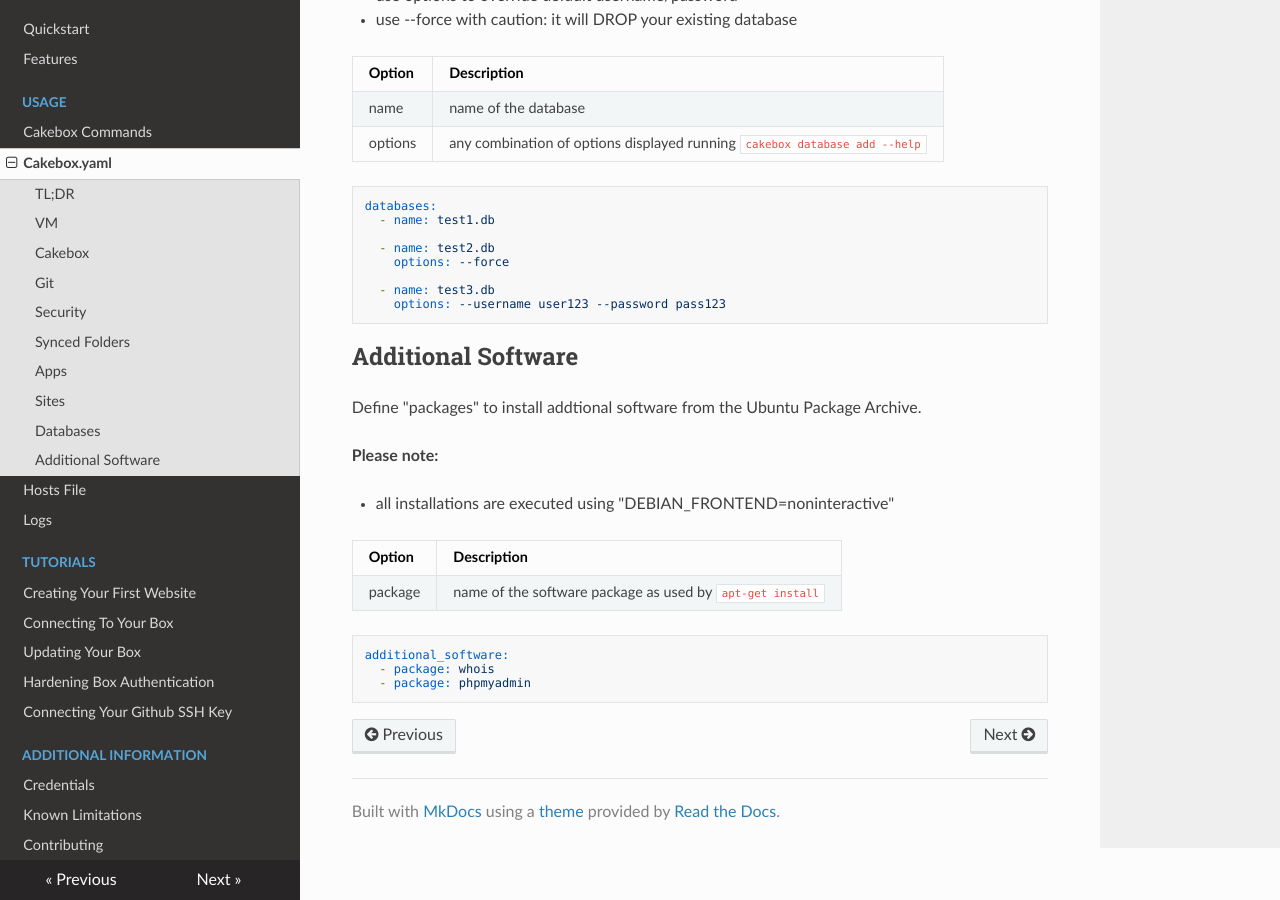
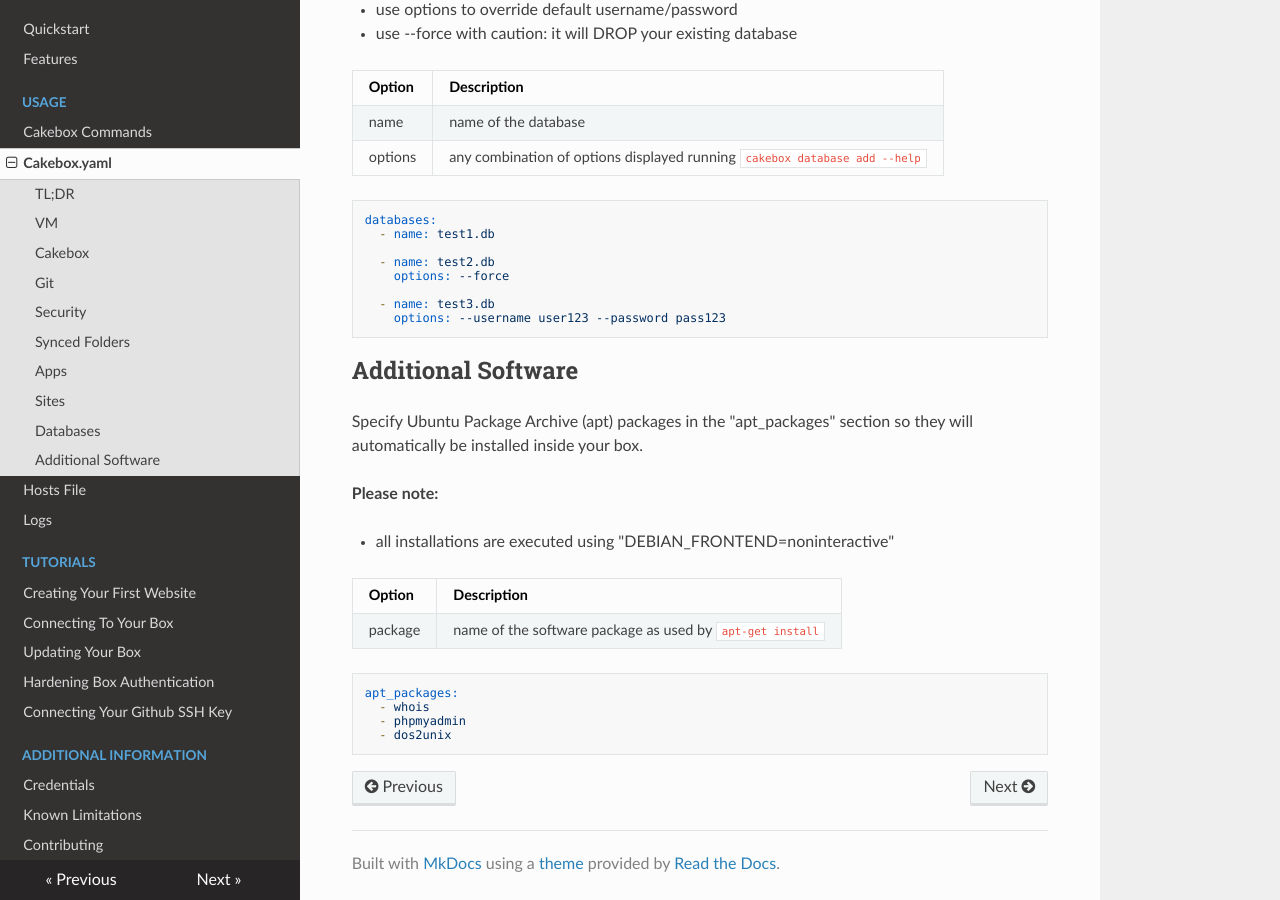
Before and after one commit to alt3/cakebox, an MkDocs documentation site: the page built from docs/sources/usage/cakebox-yaml.md, in a window 1280 px wide and 900 px high, scrolled down 5540 px. Built offline with MkDocs 1.6.1, drawn with Linux system fonts in a browser that asks for light colours; nearby versions of some CDN libraries; old or Windows-style settings are respelled for this version of MkDocs; some of the changed text lies outside the part shown.

Commit message:
Renames software key to apt_packages

````diff
--- a/docs/sources/usage/cakebox-yaml.md
+++ b/docs/sources/usage/cakebox-yaml.md
@@ -103,9 +103,10 @@ databases:
   - name: test3.db
     options: --username user123 --password pass123
 
-software:
-  - package: whois
-  - package: phpmyadmin
+apt_packages:
+  - whois
+  - phpmyadmin
+  - dos2unix
 
 ```
 
@@ -312,7 +313,8 @@ databases:
 
 ## Additional Software
 
-Define "packages" to install addtional software from the Ubuntu Package Archive.
+Specify Ubuntu Package Archive (apt) packages in the "apt_packages" section
+so they will automatically be installed inside your box.
 
 **Please note:**
 
@@ -323,7 +325,8 @@ Option  | Description
 package | name of the software package as used by ``apt-get install``
 
 ```yaml
-additional_software:
-  - package: whois
-  - package: phpmyadmin
+apt_packages:
+  - whois
+  - phpmyadmin
+  - dos2unix
 ```
````
Also changed, not shown: 2 other files.
